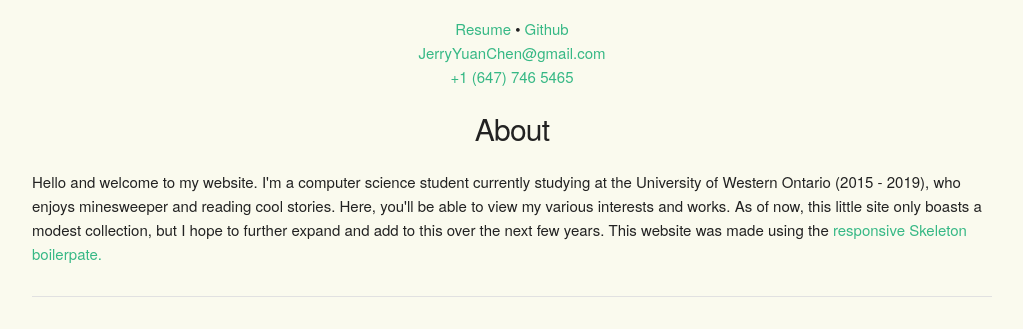
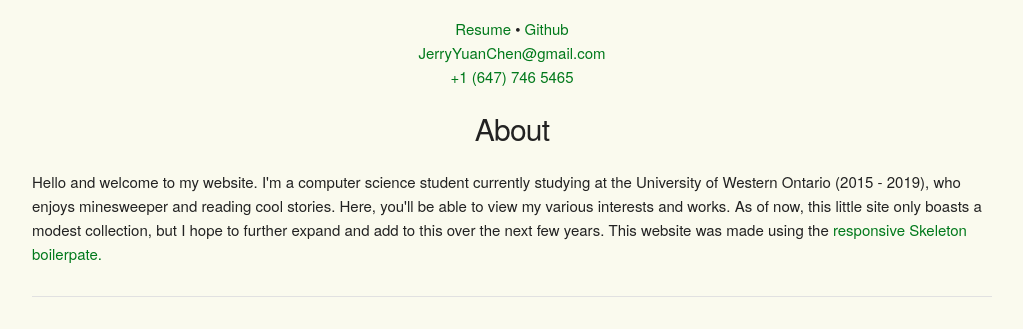
Before and after one commit to YuanC/YuanC.github.io, a plain HTML site: page index.html in a window 1280 px wide. Shown: the part 466-795 px from the top of the page, without its empty margins (128-1151 px from the left). Drawn offline with Linux system fonts and the light colour scheme; a web font is replaced by a local one.

Commit message:
Changed the colour paletta of links

```diff
--- a/css/skeleton.css
+++ b/css/skeleton.css
@@ -167,7 +167,7 @@ p {
 /* Links
 –––––––––––––––––––––––––––––––––––––––––––––––––– */
 a {
-  color: #36B885;
+  color: #00791B;
   text-decoration:none }
 a:hover {
   color: #0FA0CE;
```
